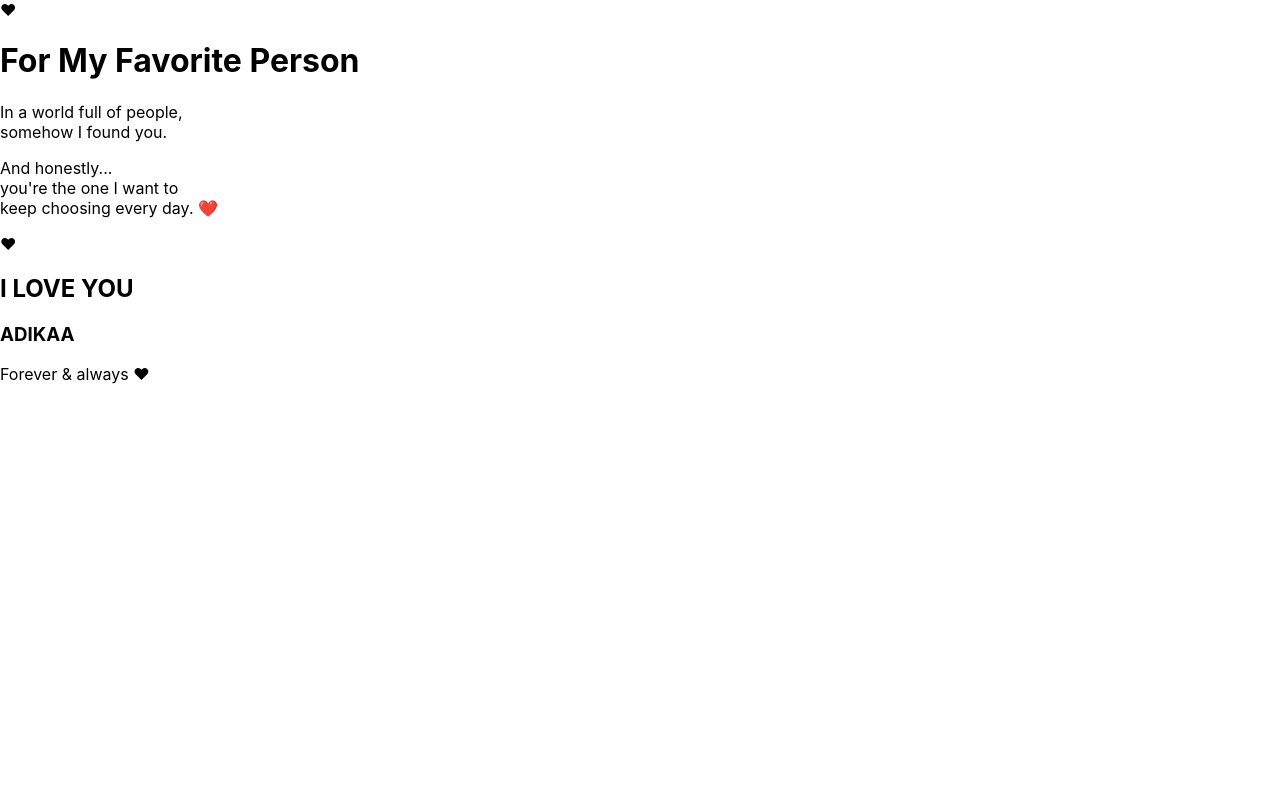
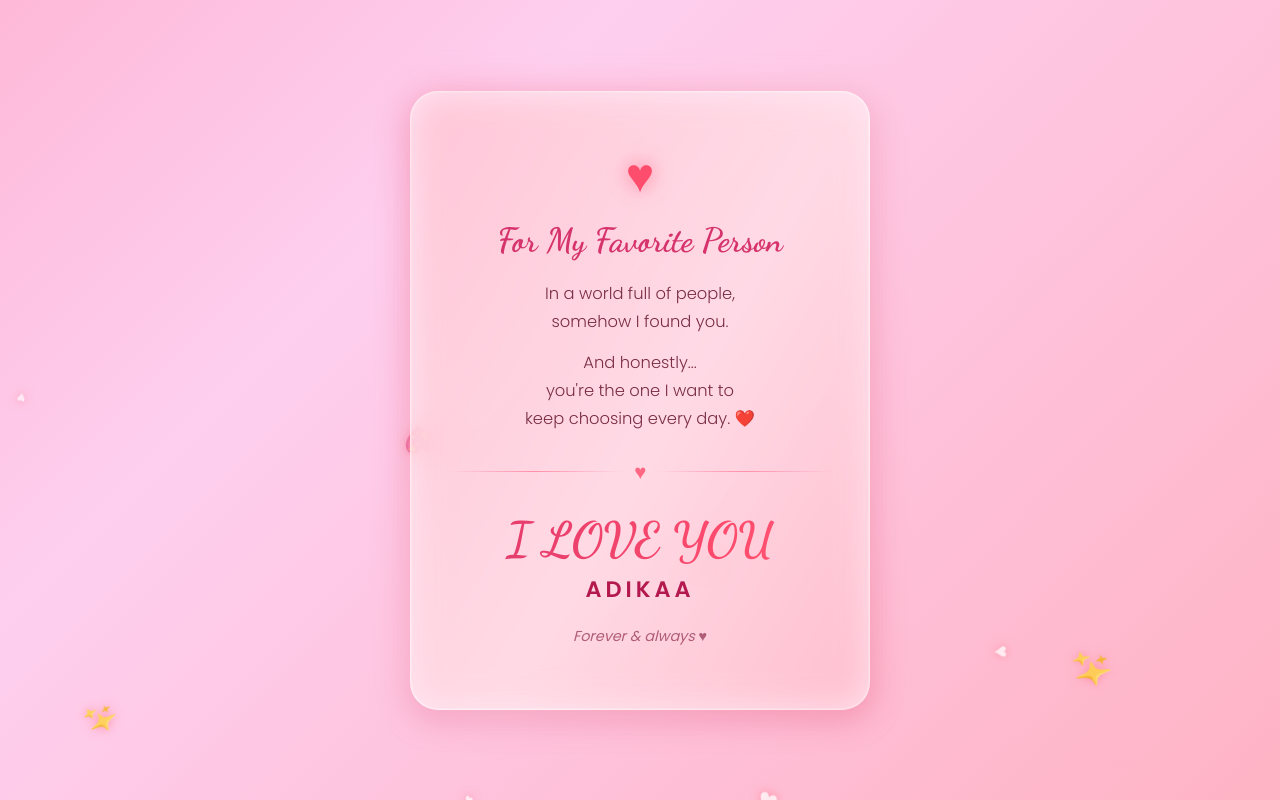
Before and after one commit to arirasmana0104/docker-react, a React (Create React App) app: page / in a window 1280 px wide. Built offline with nearby package versions, Linux system fonts and the light colour scheme.

Commit message:
more on adika

```diff
--- a/src/App.css
+++ b/src/App.css
@@ -1,38 +1,230 @@
-.App {
-  text-align: center;
+@import url('https://fonts.googleapis.com/css2?family=Dancing+Script:wght@600;700&family=Poppins:wght@300;400;500;600&display=swap');
+
+* {
+  box-sizing: border-box;
 }
 
-.App-logo {
-  height: 40vmin;
-  pointer-events: none;
+body {
+  margin: 0;
 }
 
-@media (prefers-reduced-motion: no-preference) {
-  .App-logo {
-    animation: App-logo-spin infinite 20s linear;
+.card-container {
+  position: relative;
+  min-height: 100vh;
+  width: 100%;
+  overflow: hidden;
+  display: flex;
+  align-items: center;
+  justify-content: center;
+  padding: 24px;
+  font-family: 'Poppins', sans-serif;
+  background: linear-gradient(-45deg, #ff9a9e, #fecfef, #ff6a88, #ff99ac);
+  background-size: 400% 400%;
+  animation: gradientShift 14s ease infinite;
+}
+
+@keyframes gradientShift {
+  0% { background-position: 0% 50%; }
+  50% { background-position: 100% 50%; }
+  100% { background-position: 0% 50%; }
+}
+
+/* ---------- Floating background particles ---------- */
+.floating-hearts {
+  position: absolute;
+  inset: 0;
+  pointer-events: none;
+  overflow: hidden;
+}
+
+.heart-particle {
+  position: absolute;
+  bottom: -10%;
+  color: rgba(255, 255, 255, 0.85);
+  text-shadow: 0 0 8px rgba(255, 105, 135, 0.6);
+  animation-name: floatUp;
+  animation-timing-function: ease-in;
+  animation-iteration-count: infinite;
+  opacity: 0;
+  filter: drop-shadow(0 0 6px rgba(255, 182, 193, 0.7));
+}
+
+@keyframes floatUp {
+  0% {
+    transform: translateY(0) translateX(0) rotate(0deg);
+    opacity: 0;
+  }
+  10% {
+    opacity: 0.9;
+  }
+  50% {
+    transform: translateY(-55vh) translateX(20px) rotate(180deg);
+  }
+  90% {
+    opacity: 0.7;
+  }
+  100% {
+    transform: translateY(-110vh) translateX(-20px) rotate(360deg);
+    opacity: 0;
   }
 }
 
-.App-header {
-  background-color: #282c34;
-  min-height: 100vh;
-  display: flex;
-  flex-direction: column;
-  align-items: center;
-  justify-content: center;
-  font-size: calc(10px + 2vmin);
-  color: white;
+/* ---------- Card ---------- */
+.romantic-card {
+  position: relative;
+  z-index: 2;
+  max-width: 460px;
+  width: 100%;
+  padding: 48px 36px;
+  text-align: center;
+  color: #6b2038;
+  background: rgba(255, 255, 255, 0.6);
+  border-radius: 28px;
+  border: 1px solid rgba(255, 255, 255, 0.8);
+  box-shadow:
+    0 8px 32px rgba(214, 51, 108, 0.35),
+    inset 0 0 0 1px rgba(255, 255, 255, 0.4);
+  backdrop-filter: blur(16px);
+  -webkit-backdrop-filter: blur(16px);
+  animation: cardEntrance 0.9s cubic-bezier(0.22, 1, 0.36, 1) both;
+  transition: transform 0.4s ease, box-shadow 0.4s ease;
 }
 
-.App-link {
-  color: #61dafb;
+.romantic-card:hover {
+  transform: translateY(-6px) scale(1.01);
+  box-shadow:
+    0 16px 40px rgba(214, 51, 108, 0.45),
+    inset 0 0 0 1px rgba(255, 255, 255, 0.5);
 }
 
-@keyframes App-logo-spin {
+@keyframes cardEntrance {
   from {
-    transform: rotate(0deg);
+    opacity: 0;
+    transform: translateY(40px) scale(0.94);
   }
   to {
-    transform: rotate(360deg);
+    opacity: 1;
+    transform: translateY(0) scale(1);
   }
 }
+
+.card-glow {
+  position: absolute;
+  inset: -2px;
+  z-index: -1;
+  border-radius: 30px;
+  background: linear-gradient(120deg, #ff8fab, #ffd1dc, #ff6f91, #ffb6c1);
+  background-size: 300% 300%;
+  animation: glowRotate 6s ease infinite;
+  filter: blur(18px);
+  opacity: 0.6;
+}
+
+@keyframes glowRotate {
+  0% { background-position: 0% 50%; }
+  50% { background-position: 100% 50%; }
+  100% { background-position: 0% 50%; }
+}
+
+/* ---------- Heart icon ---------- */
+.heart {
+  font-size: 3rem;
+  color: #ff4d6d;
+  text-shadow: 0 0 20px rgba(255, 77, 109, 0.6);
+  animation: heartbeat 1.4s ease-in-out infinite;
+  margin-bottom: 8px;
+}
+
+@keyframes heartbeat {
+  0%, 100% { transform: scale(1); }
+  15% { transform: scale(1.25); }
+  30% { transform: scale(1); }
+  45% { transform: scale(1.18); }
+  60% { transform: scale(1); }
+}
+
+/* ---------- Typography ---------- */
+h1 {
+  font-family: 'Dancing Script', cursive;
+  font-size: 2.1rem;
+  margin: 4px 0 20px;
+  color: #d6336c;
+}
+
+.message {
+  font-size: 1.02rem;
+  line-height: 1.7;
+  font-weight: 300;
+  margin: 14px 0;
+  color: #7a2e46;
+}
+
+.divider {
+  display: flex;
+  align-items: center;
+  gap: 12px;
+  margin: 26px 0;
+}
+
+.divider span:not(.divider-heart) {
+  flex: 1;
+  height: 1px;
+  background: linear-gradient(90deg, transparent, #ff8fab, transparent);
+}
+
+.divider-heart {
+  color: #ff4d6d;
+  font-size: 1.1rem;
+  animation: sparklePulse 2s ease-in-out infinite;
+}
+
+@keyframes sparklePulse {
+  0%, 100% { opacity: 0.6; transform: scale(1); }
+  50% { opacity: 1; transform: scale(1.3); }
+}
+
+.love-you {
+  font-family: 'Dancing Script', cursive;
+  font-size: 3rem;
+  margin: 6px 0 4px;
+  font-weight: 700;
+  background: linear-gradient(90deg, #ff4d6d, #ff8fab, #d6336c, #ff4d6d);
+  background-size: 300% auto;
+  -webkit-background-clip: text;
+  background-clip: text;
+  -webkit-text-fill-color: transparent;
+  animation: shine 4s linear infinite;
+}
+
+@keyframes shine {
+  to { background-position: 300% center; }
+}
+
+.name-tag {
+  font-size: 1.4rem;
+  letter-spacing: 4px;
+  font-weight: 600;
+  color: #b3184e;
+  margin: 0 0 20px;
+  text-transform: uppercase;
+}
+
+.footer {
+  font-size: 0.9rem;
+  font-style: italic;
+  color: #a24866;
+  opacity: 0.85;
+  margin-top: 10px;
+}
+
+@media (max-width: 480px) {
+  .romantic-card {
+    padding: 36px 22px;
+  }
+  h1 {
+    font-size: 1.7rem;
+  }
+  .love-you {
+    font-size: 2.3rem;
+  }
+}
--- a/src/App.js
+++ b/src/App.js
@@ -1,9 +1,36 @@
 import './App.css';
 
 function App() {
+  const hearts = Array.from({ length: 18 });
+
   return (
     <div className="card-container">
+      <div className="floating-hearts">
+        {hearts.map((_, i) => {
+          const left = (i * 53) % 100;
+          const delay = (i % 9) * 1.1;
+          const duration = 9 + (i % 5) * 2;
+          const size = 0.9 + (i % 4) * 0.4;
+          return (
+            <span
+              key={i}
+              className="heart-particle"
+              style={{
+                left: `${left}%`,
+                animationDelay: `${delay}s`,
+                animationDuration: `${duration}s`,
+                fontSize: `${size}rem`,
+              }}
+            >
+              {i % 3 === 0 ? '♥' : i % 3 === 1 ? '💖' : '✨'}
+            </span>
+          );
+        })}
+      </div>
+
       <div className="romantic-card">
+        <div className="card-glow" />
+
         <div className="heart">♥</div>
 
         <h1>For My Favorite Person</h1>
@@ -22,14 +49,16 @@ function App() {
           keep choosing every day. ❤️
         </p>
 
-          <div className="divider">♥</div>
+        <div className="divider">
+          <span />
+          <span className="divider-heart">♥</span>
+          <span />
+        </div>
 
-          <h2>I LOVE YOU</h2>
-          <h3>ADIKAA</h3>
+        <h2 className="love-you">I LOVE YOU</h2>
+        <h3 className="name-tag">ADIKAA</h3>
 
-          <p className="footer">
-            Forever & always ♥
-          </p>
+        <p className="footer">Forever &amp; always ♥</p>
       </div>
     </div>
   );
```
Also changed, not shown: 1 other file (tests, documents, lock files or other folders). Lines whose indentation alone changed are shown as unchanged.
